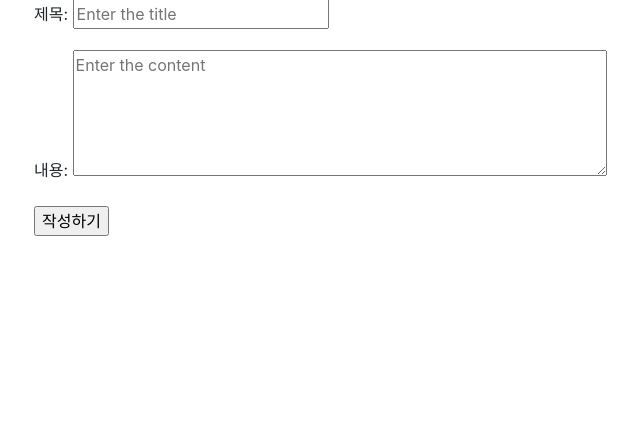
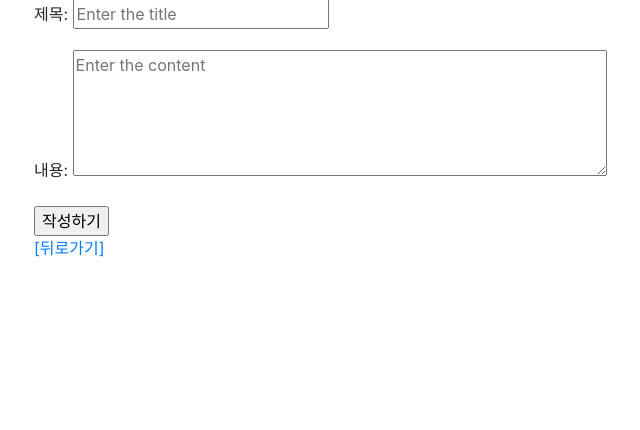
Before and after one commit to Jin-Woong/TIL, a Django app: page /boards/create/ in a window 1280 px wide. Shown: the part 57-487 px from the top of the page, without its empty margins (51-691 px from the left). Run offline with Django 3.2, Linux system fonts and the light colour scheme; parts of the project's set-up code (start-up, migrations or seed data) failed here and were passed over; some libraries are stand-ins or nearby versions.

Commit message:
Separate create and upadate pages

```diff
--- a/Python/django-form/boards/templates/boards/form.html
+++ b/Python/django-form/boards/templates/boards/form.html
@@ -1,14 +1,25 @@
 {% extends 'boards/base.html' %}
 
-<!-- GET /boards/create/-->
+<!-- GET /boards/create/ -->
 {% block body %}
+    {% if request.resolver_match.url_name == 'create' %}
     <h1>새로운 게시글 작성</h1>
+    {% else %} <!-- update 가 들어오면 -->
+    <h1>게시글 수정</h1>
+    {% endif %}
 
-    <!-- POST /boards/create/-->
+    <!-- POST /boards/create/ -->
     <form action="" method="post">  <!-- 동일한 url 로 보낼 경우 action 생략 가능 -->
                                     <!-- create 는 create 로, update 는 update 로 처리 -->
         {% csrf_token %}
         {{ form.as_p }}
         <input type="submit" value="작성하기"/>
     </form>
+
+    {% if request.resolver_match.url_name == 'create' %}
+    <a href="{% url 'boards:index' %}">[뒤로가기]</a>
+    {% else %}
+    <a href="{% url 'boards:detail' board_pk %}">[뒤로가기]</a>
+    {% endif %}
+
 {% endblock %}
--- a/Python/django-form/boards/views.py
+++ b/Python/django-form/boards/views.py
@@ -63,5 +63,8 @@ def update(request, board_pk):
         form = BoardForm(initial=board.__dict__)  # board 데이터 할당
 
     # GET 요청 또는 유효하지 않는 값일 때
-    context = {'form': form}
+    context = {
+        'form': form,
+        'board_pk': board_pk,
+    }
     return render(request, 'boards/form.html', context)  # form 내에 데이터가 있는 상태로 보인다.
```
